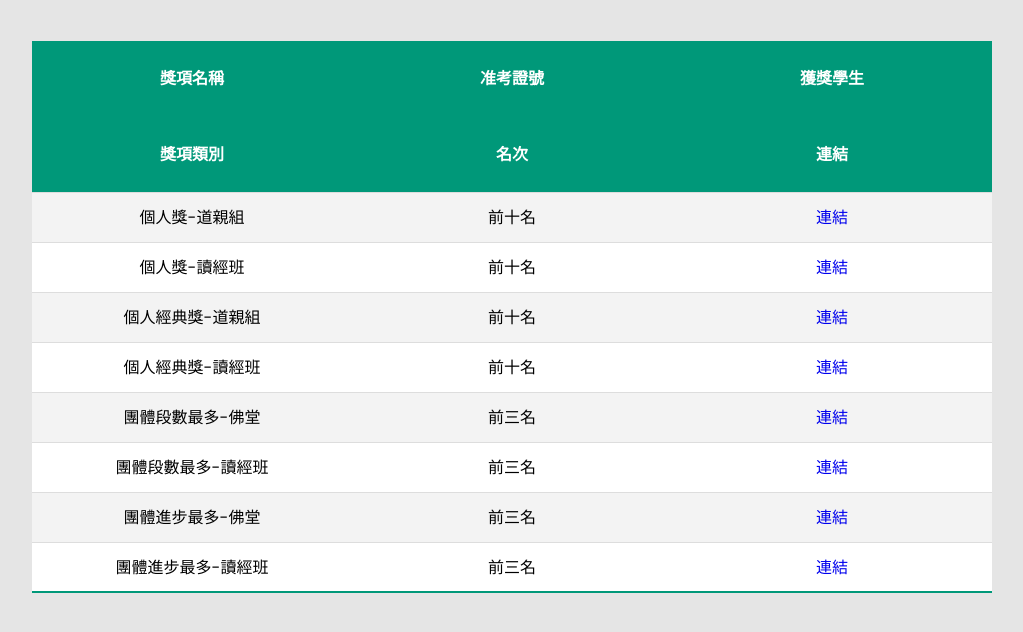
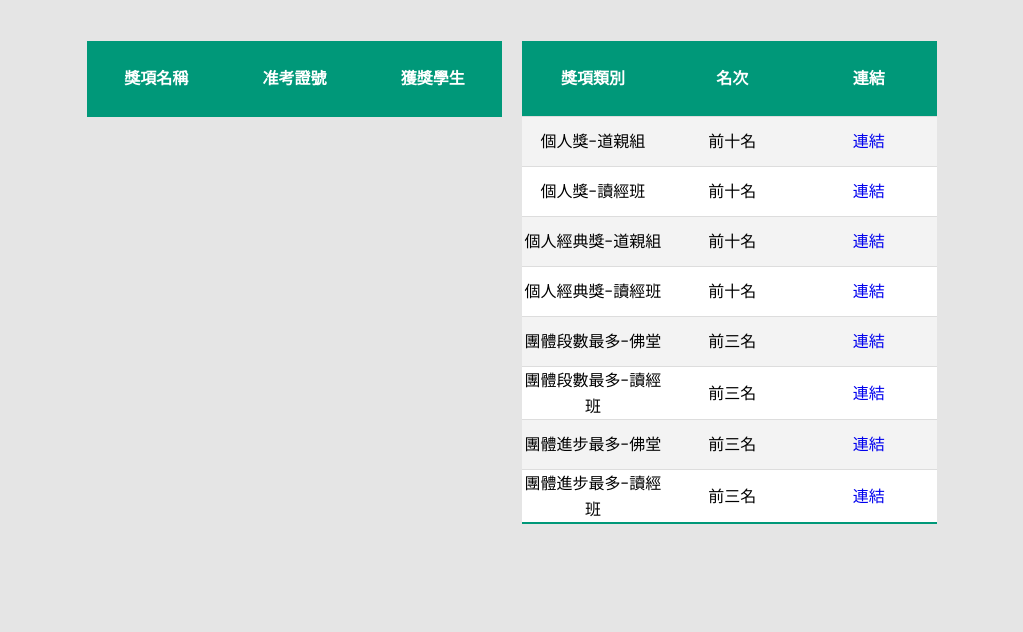
Before and after one commit to plChao/dujin_score_worksite, a Django app: page /awards in a window 1280 px wide. Shown: the part 71-703 px from the top of the page, without its empty margins (128-1151 px from the left). Run offline with Django 4.2, Linux system fonts and the light colour scheme; data that the repository does not hold is empty.

Commit message:
let the table side by side in awards but the width is not ideal

```diff
--- a/score_site/work_cite/templates/awards.html
+++ b/score_site/work_cite/templates/awards.html
@@ -1,5 +1,7 @@
 {% extends 'base.html' %}
 {% block content %}
+<div style="display: flex; width: 100%;">
+    <div style="flex: 1; margin-right: 20px; width: 10%;">
     <table>
         <thead>
             <tr>
@@ -18,6 +20,8 @@
             {% endfor %}
         </tbody>
     </table>
+    </div>
+    <div style="flex: 1; width: 70%;">
         <table>
             <tr>
             <th>獎項類別</th>
@@ -65,4 +69,6 @@
             <td><a href = "{% url 'get_list' 8 %}">連結</a></td>
             </tr>
         </table>
+    </div>
+</div>
 {% endblock %}
```
Lines whose indentation alone changed are shown as unchanged.
